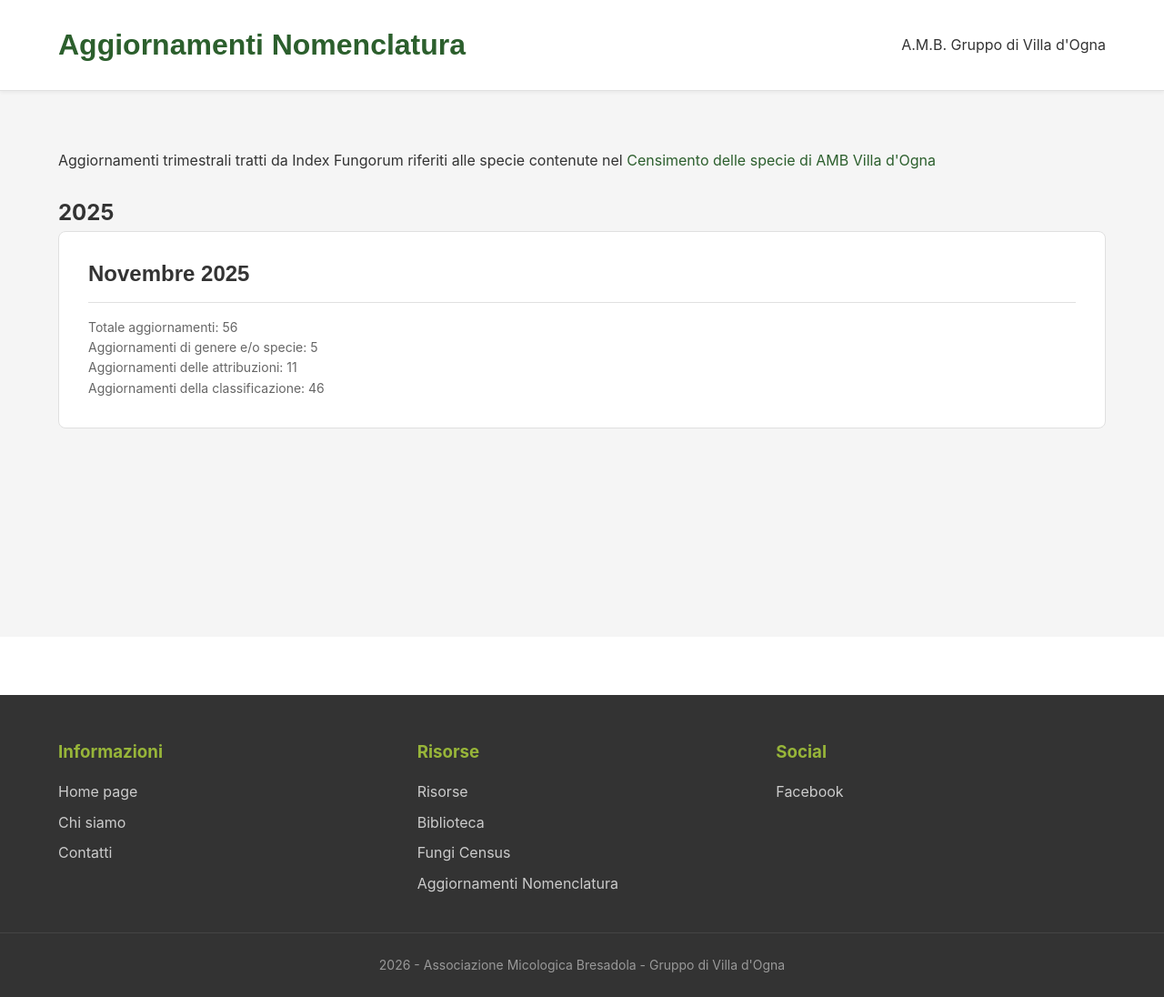
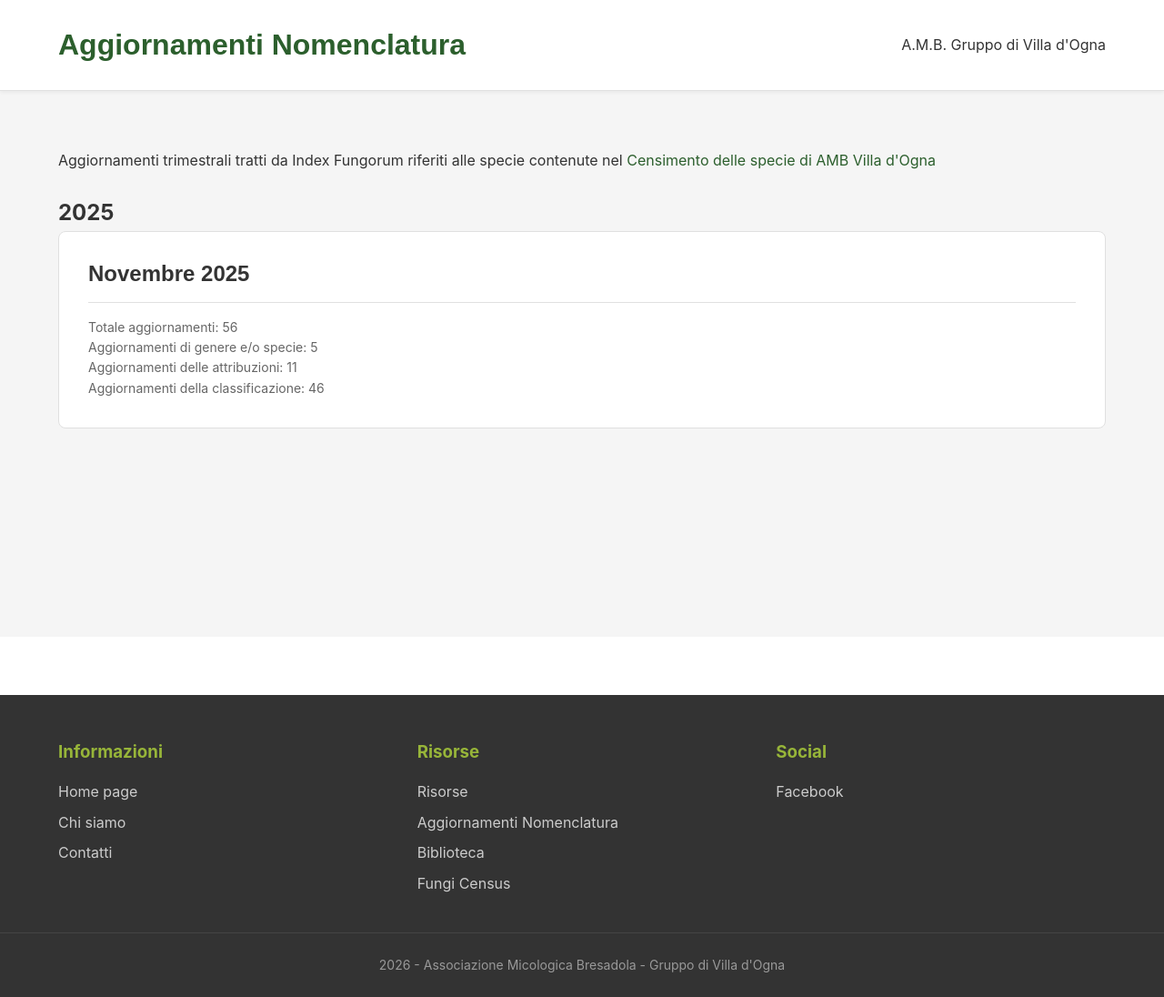
Before and after one commit to ambvilladogna/Aggiornamenti-Index-Fungorum, a Jekyll site: the page built from index.html, in a window 1280 px wide and 1096 px high. Shown: the whole window at 91% size. Built offline with Jekyll 4.4.1, drawn with Linux system fonts in a browser that asks for light colours.

```diff
--- a/_includes/footer.html
+++ b/_includes/footer.html
@@ -12,10 +12,10 @@
             <div class="footer__section">
                 <h3>Risorse</h3>
                 <ul>
-                    <li><a href="/index.html">Risorse</a></li>
-                    <li><a href="./biblioteca/_site/index.html">Biblioteca</a></li>
-                    <li><a href="./fungi-census/index.html">Fungi Census</a></li>
-                    <li><a href="./Aggiornamenti-Index-Fungorum/_site/index.html">Aggiornamenti Nomenclatura</a>
+                    <li><a href="https://ambvilladogna.github.io/risorse/">Risorse</a></li>
+                    <li><a href="https://ambvilladogna.github.io/risorse/aggiornamenti-nomenclatura/_site/index.html">Aggiornamenti Nomenclatura</a>
+                    <li><a href="https://ambvilladogna.github.io/risorse/biblioteca/_site/index.html">Biblioteca</a></li>
+                    <li><a href="https://ambvilladogna.github.io/risorse/fungi-census/index.html">Fungi Census</a></li>
                     </li>
                 </ul>
             </div>
```
